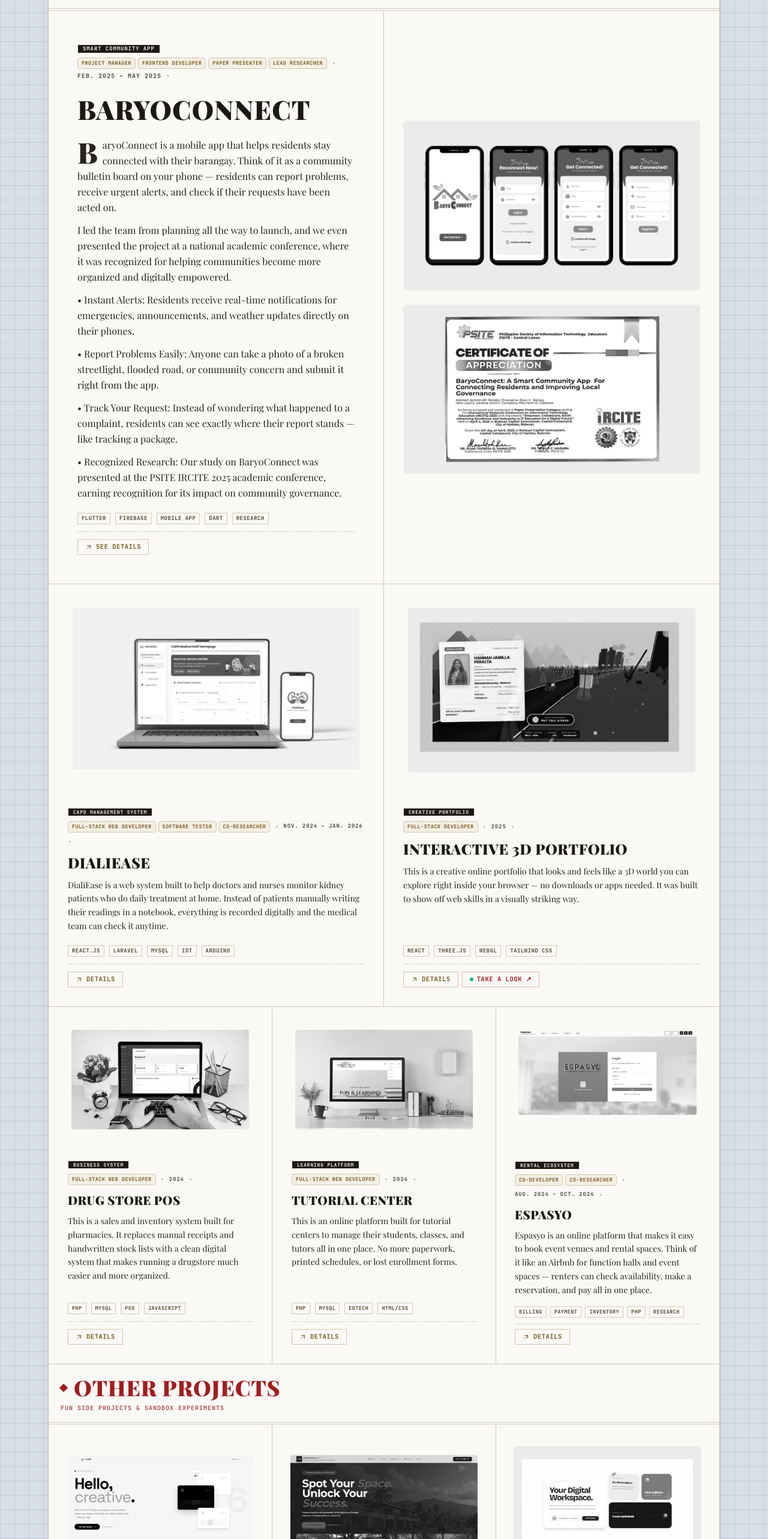
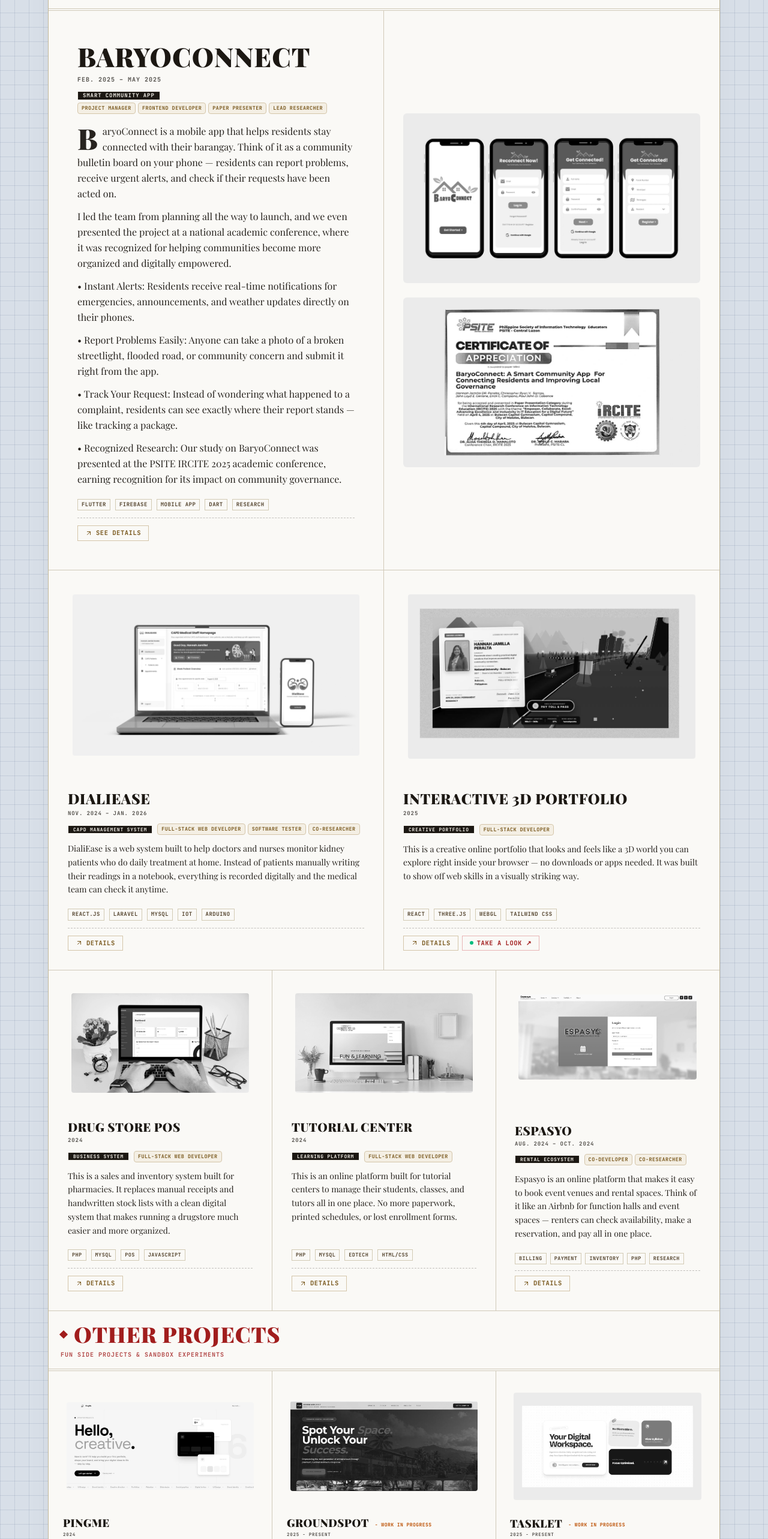
Before and after one commit to Hannahjamilla/hannahperalta-portfolio, a React (Vite) app: page / in a window 1280 px wide. Shown: the part 1635-4201 px from the top of the page at 60% size. Built offline with nearby package versions, Linux system fonts and the light colour scheme; a web font is replaced by a local one.

Commit message:
style: standardize inline WIP status and refine project card layout

```diff
--- a/src/application.tsx
+++ b/src/application.tsx
@@ -38,8 +38,8 @@ const renderRoleChips = (roleStr?: string, dark: boolean = false) => {
 const renderStatusChip = (_status?: string, wip?: boolean, dark: boolean = false) => {
   if (!wip) return null
   return (
-    <span className={`inline-block px-1.5 py-0.5 rounded text-[8px] sm:text-[8.5px] font-mono font-black uppercase tracking-wider border ${t(dark, 'bg-amber-950/40 text-amber-400 border-amber-800/60', 'bg-amber-100 text-amber-800 border-amber-300')}`}>
-      WORK IN PROGRESS
+    <span className={`inline-block ml-2 sm:ml-2.5 text-[0.45em] font-mono font-bold tracking-wider uppercase align-middle ${t(dark, 'text-amber-400', 'text-amber-700')}`}>
+      - WORK IN PROGRESS
     </span>
   )
 }
@@ -288,21 +288,17 @@ export default function App() {
               {/* Mobile: text on top, image stacked below */}
               <div className="grid grid-cols-1 lg:grid-cols-2">
                 <div className={`p-4 md:p-10 lg:p-12 flex flex-col justify-center border-b lg:border-b-0 lg:border-r ${border}`}>
-                  <div className="flex flex-col gap-1.5 mb-4">
+                  <h3 className="text-xl md:text-4xl lg:text-[44px] font-serif font-black uppercase tracking-wide mb-1 group-hover:underline underline-offset-4 decoration-2 decoration-rose-455 leading-tight">
+                    {QUESTS[0].title}
+                    {renderStatusChip(QUESTS[0].status, (QUESTS[0] as any).wip, dark)}
+                  </h3>
+                  {QUESTS[0].period && <div className="text-[10px] font-mono uppercase tracking-widest font-black opacity-75 mb-3">{QUESTS[0].period}</div>}
+                  <div className="flex flex-wrap items-center gap-x-2 gap-y-1 mb-4">
                     {QUESTS[0].badge && (
-                      <div>
                       <span className={`inline-block px-2 py-0.5 text-[9px] font-mono font-black uppercase tracking-widest border border-current ${t(dark, 'bg-zinc-100 text-zinc-900', 'bg-[#1c1813] text-[#F4F1EA]')} leading-none`}>{QUESTS[0].badge}</span>
+                    )}
+                    {renderRoleChips(QUESTS[0].role, dark)}
                   </div>
-                    )}
-                    <div className="flex flex-wrap items-center gap-x-2 gap-y-1 mb-1">
-                      {renderRoleChips(QUESTS[0].role, dark)}
-                      <span className="opacity-40 font-mono text-[10px]">&bull;</span>
-                      <span className="text-[10px] font-mono uppercase tracking-widest font-black opacity-80">{QUESTS[0].period}</span>
-                      <span className="opacity-40 font-mono text-[10px]">&bull;</span>
-                      {renderStatusChip(QUESTS[0].status, (QUESTS[0] as any).wip, dark)}
-                    </div>
-                  </div>
-                  <h3 className="text-xl md:text-4xl lg:text-[44px] font-serif font-black uppercase tracking-wide mb-3 md:mb-5 group-hover:underline underline-offset-4 decoration-2 decoration-rose-455 leading-tight">{QUESTS[0].title}</h3>
                   <div className="font-serif text-sm md:text-base leading-relaxed opacity-95 space-y-3 text-inherit">
                     <p className="first-letter:text-5xl first-letter:font-black first-letter:mr-2 first-letter:float-left first-letter:text-inherit">
                       {QUESTS[0].desc[0]}
@@ -343,6 +339,7 @@ export default function App() {
                 </div>
                 <div className="p-3 md:p-8 flex flex-col justify-center gap-6">
                   <div className="w-full flex justify-center">
+                    <div className="relative">
                       <img
                         src={QUESTS[0].imgs[0]}
                         onClick={() => setLightbox({ imgs: QUESTS[0].imgs, alt: QUESTS[0].title, wip: (QUESTS[0] as any).wip, desc: QUESTS[0].desc, tags: QUESTS[0].tags, link: QUESTS[0].link, role: QUESTS[0].role, status: QUESTS[0].status, period: QUESTS[0].period })}
@@ -350,14 +347,17 @@ export default function App() {
                         loading="lazy"
                       />
                     </div>
+                  </div>
                   {QUESTS[0].imgs[1] && (
                     <div className="w-full flex justify-center">
+                      <div className="relative">
                         <img
                           src={QUESTS[0].imgs[1]}
                           onClick={() => setLightbox({ imgs: QUESTS[0].imgs, alt: QUESTS[0].title, wip: (QUESTS[0] as any).wip, desc: QUESTS[0].desc, tags: QUESTS[0].tags, link: QUESTS[0].link, role: QUESTS[0].role, status: QUESTS[0].status, period: QUESTS[0].period })}
                           className="max-w-full h-auto max-h-[320px] object-contain cursor-pointer transition-all duration-[2s] rounded-md grayscale group-hover:scale-[1.03] group-hover:grayscale-0 group-active:grayscale-0 active:grayscale-0"
                           loading="lazy"
                         />
+                      </div>
                     </div>
                   )}
                 </div>
@@ -374,10 +374,8 @@ export default function App() {
                     <span className="w-2 h-2 bg-current rotate-45 opacity-80 shrink-0" />
                     <span className={`text-[11px] font-mono font-black uppercase tracking-[0.22em] ${accentBurgundy}`}>Capstone Project</span>
                   </div>
-
-                   {/* Two images side by side */}
                   <div className="grid grid-cols-2 gap-2 mb-4">
-                    <div className="aspect-[4/3] overflow-hidden rounded flex items-center justify-center">
+                    <div className="aspect-[4/3] overflow-hidden rounded flex items-center justify-center relative">
                       <img
                         src={QUESTS[1].imgs[0]}
                         onClick={() => setLightbox({ imgs: QUESTS[1].imgs, alt: QUESTS[1].title, wip: (QUESTS[1] as any).wip, desc: QUESTS[1].desc, tags: QUESTS[1].tags, link: QUESTS[1].link, role: QUESTS[1].role, status: QUESTS[1].status, period: QUESTS[1].period })}
@@ -399,19 +397,17 @@ export default function App() {
 
                   {/* Text content */}
                   <div>
+                    <h3 className="text-xl font-serif font-black uppercase tracking-wide leading-tight mb-1 group-hover:underline underline-offset-4 decoration-2">
+                      {QUESTS[1].title}
+                      {renderStatusChip(QUESTS[1].status, (QUESTS[1] as any).wip, dark)}
+                    </h3>
+                    {QUESTS[1].period && <div className="text-[8px] font-mono uppercase tracking-widest font-black opacity-75 mb-2">{QUESTS[1].period}</div>}
+                    <div className="flex flex-wrap items-center gap-1.5 mb-2">
                       {QUESTS[1].badge && (
-                      <div className="mb-1.5">
                         <span className={`inline-block px-2 py-0.5 text-[8px] font-mono font-black uppercase tracking-widest border border-current ${t(dark, 'bg-zinc-100 text-zinc-900', 'bg-[#1c1813] text-[#F4F1EA]')} leading-none`}>{QUESTS[1].badge}</span>
+                      )}
+                      {renderRoleChips(QUESTS[1].role, dark)}
                     </div>
-                    )}
-                    <div className="flex flex-wrap items-center gap-1.5 mb-2">
-                      {renderRoleChips(QUESTS[1].role, dark)}
-                      <span className="opacity-40 font-mono text-[9px]">•</span>
-                      <span className="text-[8px] font-mono font-black uppercase tracking-widest opacity-60">{QUESTS[1].period}</span>
-                      <span className="opacity-40 font-mono text-[9px]">•</span>
-                      {renderStatusChip(QUESTS[1].status, (QUESTS[1] as any).wip, dark)}
-                    </div>
-                    <h3 className="text-xl font-serif font-black uppercase tracking-wide leading-tight mb-2 group-hover:underline underline-offset-4 decoration-2">{QUESTS[1].title}</h3>
                     <p className="font-serif text-sm leading-relaxed opacity-85">{QUESTS[1].desc[0]}</p>
                   </div>
                 </div>
@@ -459,7 +455,7 @@ export default function App() {
                     className={`p-3 border-b border-r [&:nth-child(2n)]:border-r-0 ${border} group ${t(dark, 'hover:bg-[#202020]', 'hover:bg-[#ebe5d5]')} transition-colors flex flex-col justify-between h-full`}
                   >
                     <div>
-                      <div className="aspect-[16/10] w-full overflow-hidden rounded mb-2">
+                      <div className="aspect-[16/10] w-full overflow-hidden rounded mb-2 relative">
                         <img
                           src={q.imgs[0]}
                           onClick={() => setLightbox({ imgs: q.imgs, alt: q.title, wip: (q as any).wip, desc: q.desc, tags: q.tags, link: q.link, role: q.role, status: q.status, period: q.period })}
@@ -467,18 +463,17 @@ export default function App() {
                           loading="lazy"
                         />
                       </div>
+                      <h3 className="text-xs font-serif font-black uppercase tracking-wide leading-tight mt-0.5 mb-0.5 group-hover:underline">
+                        {q.title}
+                        {renderStatusChip(q.status, (q as any).wip, dark)}
+                      </h3>
+                      {q.period && <div className="text-[7px] font-mono uppercase tracking-widest font-black opacity-75 mb-1">{q.period}</div>}
+                      <div className="flex flex-wrap items-center gap-1 mb-1">
                         {q.badge && (
-                        <div className="mb-1 mt-1.5">
                           <span className={`inline-block px-1.5 py-0.5 text-[6.5px] font-mono font-black uppercase tracking-widest border border-current ${t(dark, 'bg-zinc-100 text-zinc-900', 'bg-[#1c1813] text-[#F4F1EA]')} leading-none`}>{q.badge}</span>
+                        )}
+                        {renderRoleChips(q.role, dark)}
                       </div>
-                      )}
-                      <div className="flex flex-wrap items-center gap-1 mb-1">
-                        {renderRoleChips(q.role, dark)}
-                        {q.period && <><span className="opacity-40 font-mono text-[8px]">&bull;</span><span className="text-[7px] font-mono font-black uppercase tracking-widest opacity-70">{q.period}</span></>}
-                        <span className="opacity-40 font-mono text-[8px]">&bull;</span>
-                        {renderStatusChip(q.status, (q as any).wip, dark)}
-                      </div>
-                      <h3 className="text-xs font-serif font-black uppercase tracking-wide leading-tight mt-0.5 group-hover:underline">{q.title}</h3>
                     </div>
 
                     <div className="mt-3.5 pt-2.5 border-t border-dashed border-current/25 flex items-center justify-between gap-1 text-[8.5px] font-mono font-bold uppercase tracking-widest">
@@ -523,19 +518,17 @@ export default function App() {
                         loading="lazy"
                       />
                     </div>
+                    <h3 className="text-2xl font-serif font-black uppercase tracking-wide mb-1 group-hover:underline underline-offset-4 decoration-2 leading-tight">
+                      {q.title}
+                      {renderStatusChip(q.status, (q as any).wip, dark)}
+                    </h3>
+                    {q.period && <div className="text-[9px] font-mono uppercase tracking-widest font-black opacity-75 mb-2.5">{q.period}</div>}
+                    <div className="flex flex-wrap items-center gap-2 mb-3">
                       {q.badge && (
-                      <div className="mb-1.5">
                         <span className={`inline-block px-2 py-0.5 text-[8px] font-mono font-black uppercase tracking-widest border border-current ${t(dark, 'bg-zinc-100 text-zinc-900', 'bg-[#1c1813] text-[#F4F1EA]')} leading-none`}>{q.badge}</span>
+                      )}
+                      {renderRoleChips(q.role, dark)}
                     </div>
-                    )}
-                    <div className="flex flex-wrap items-center gap-2 mb-3">
-                      {renderRoleChips(q.role, dark)}
-                      <span className="opacity-40 font-mono text-[10px]">&bull;</span>
-                      <span className="text-[9px] font-mono uppercase tracking-widest font-black opacity-80">{q.period}</span>
-                      <span className="opacity-40 font-mono text-[10px]">&bull;</span>
-                      {renderStatusChip(q.status, (q as any).wip, dark)}
-                    </div>
-                    <h3 className="text-2xl font-serif font-black uppercase tracking-wide mb-3 group-hover:underline underline-offset-4 decoration-2 leading-tight">{q.title}</h3>
                     <p className="font-serif text-sm leading-relaxed opacity-95 flex-1">{q.desc[0]}</p>
                   </div>
                   <div className="mt-5">
@@ -589,22 +582,19 @@ export default function App() {
                             loading="lazy"
                           />
                         </div>
-
                           <div className="flex flex-col h-full justify-between">
                             <div>
+                              <h3 className="text-xl font-serif font-black uppercase tracking-wide mb-1 group-hover:underline underline-offset-4 decoration-2 leading-tight">
+                                {q.title}
+                                {renderStatusChip(q.status, (q as any).wip, dark)}
+                              </h3>
+                            {q.period && <div className="text-[9px] font-mono uppercase tracking-widest font-black opacity-75 mb-2.5">{q.period}</div>}
+                            <div className="flex flex-wrap items-center gap-2 mb-3">
                               {q.badge && (
-                              <div className="mb-1.5">
                                 <span className={`inline-block px-2 py-0.5 text-[8px] font-mono font-black uppercase tracking-widest border border-current ${t(dark, 'bg-zinc-100 text-zinc-900', 'bg-[#1c1813] text-[#F4F1EA]')} leading-none`}>{q.badge}</span>
+                              )}
+                              {renderRoleChips(q.role, dark)}
                             </div>
-                            )}
-                            <div className="flex flex-wrap items-center gap-2 mb-3">
-                              {renderRoleChips(q.role, dark)}
-                              <span className="opacity-40 font-mono text-[10px]">&bull;</span>
-                              <span className="text-[9px] font-mono uppercase tracking-widest font-black opacity-80">{q.period}</span>
-                              <span className="opacity-40 font-mono text-[10px]">&bull;</span>
-                              {renderStatusChip(q.status, (q as any).wip, dark)}
-                            </div>
-                            <h3 className="text-xl font-serif font-black uppercase tracking-wide mb-3 group-hover:underline underline-offset-4 decoration-2 leading-tight">{q.title}</h3>
                             <p className="font-serif text-sm leading-relaxed opacity-95">{q.desc[0]}</p>
                           </div>
 
@@ -651,19 +641,17 @@ export default function App() {
                             loading="lazy"
                           />
                         </div>
+                        <h3 className="text-xl font-serif font-black uppercase tracking-wide mb-1 group-hover:underline underline-offset-4 decoration-2 leading-tight">
+                          {q.title}
+                          {renderStatusChip(q.status, (q as any).wip, dark)}
+                        </h3>
+                        {q.period && <div className="text-[9px] font-mono uppercase tracking-widest font-black opacity-75 mb-2.5">{q.period}</div>}
+                        <div className="flex flex-wrap items-center gap-2 mb-3">
                           {q.badge && (
-                          <div className="mb-1.5">
                             <span className={`inline-block px-2 py-0.5 text-[8px] font-mono font-black uppercase tracking-widest border border-current ${t(dark, 'bg-zinc-100 text-zinc-900', 'bg-[#1c1813] text-[#F4F1EA]')} leading-none`}>{q.badge}</span>
+                          )}
+                          {renderRoleChips(q.role, dark)}
                         </div>
-                        )}
-                        <div className="flex flex-wrap items-center gap-2 mb-3">
-                          {renderRoleChips(q.role, dark)}
-                          <span className="opacity-40 font-mono text-[10px]">&bull;</span>
-                          <span className="text-[9px] font-mono uppercase tracking-widest font-black opacity-80">{q.period}</span>
-                          <span className="opacity-40 font-mono text-[10px]">&bull;</span>
-                          {renderStatusChip(q.status, (q as any).wip, dark)}
-                        </div>
-                        <h3 className="text-xl font-serif font-black uppercase tracking-wide mb-3 group-hover:underline underline-offset-4 decoration-2 leading-tight">{q.title}</h3>
                         <p className="font-serif text-sm leading-relaxed opacity-95 flex-1">{q.desc[0]}</p>
                       </div>
                       <div className="mt-5">
@@ -734,13 +722,14 @@ export default function App() {
                               />
                             </div>
                             <div className="flex-1 flex flex-col justify-center md:block">
-                              <div className="flex flex-wrap items-center gap-2 mb-1 md:mb-2">
+                              <h3 className="text-sm md:text-lg font-serif font-black uppercase tracking-wide mb-0.5 leading-tight group-hover:underline underline-offset-4 decoration-2 transition-colors">
+                                {p.title}
+                                {renderStatusChip(p.status, p.wip, dark)}
+                              </h3>
+                              {p.period && <div className="text-[7.5px] font-mono uppercase tracking-widest font-black opacity-75 mb-1.5 md:mb-2">{p.period}</div>}
+                              <div className="flex flex-wrap items-center gap-2 mb-1.5 md:mb-2.5">
                                 {renderRoleChips(p.role, dark)}
-                                {p.period && <><span className="opacity-40 font-mono text-[9px]">&bull;</span><span className="text-[8px] font-mono font-bold uppercase tracking-widest opacity-70">{p.period}</span></>}
-                                <span className="opacity-40 font-mono text-[9px]">&bull;</span>
-                                {renderStatusChip(p.status, p.wip, dark)}
                               </div>
-                              <h3 className="text-sm md:text-lg font-serif font-black uppercase tracking-wide mb-1 md:mb-2 leading-tight group-hover:underline underline-offset-4 decoration-2 transition-colors">{p.title}</h3>
                               <p className={`text-xs md:text-sm font-serif leading-relaxed ${muted} line-clamp-2 md:line-clamp-none`}>{p.desc[0]}</p>
                             </div>
                           </div>
@@ -786,14 +775,16 @@ export default function App() {
                               />
                             </div>
 
+                            <h3 className="text-sm md:text-lg font-serif font-black uppercase tracking-wide mb-0.5 leading-tight group-hover:underline underline-offset-4 decoration-2 transition-colors">
+                              {p.title}
+                              {renderStatusChip(p.status, p.wip, dark)}
+                            </h3>
+
+                            {p.period && <div className="text-[7.5px] font-mono uppercase tracking-widest font-black opacity-75 mb-1.5 md:mb-2">{p.period}</div>}
+
                             <div className="flex flex-wrap items-center gap-2 mb-2">
                               {renderRoleChips(p.role, dark)}
-                              {p.period && <><span className="opacity-40 font-mono text-[9px]">&bull;</span><span className="text-[8px] font-mono font-bold uppercase tracking-widest opacity-70">{p.period}</span></>}
-                              <span className="opacity-40 font-mono text-[9px]">&bull;</span>
-                              {renderStatusChip(p.status, p.wip, dark)}
                             </div>
-
-                            <h3 className="text-sm md:text-lg font-serif font-black uppercase tracking-wide mb-1.5 md:mb-2 leading-tight group-hover:underline underline-offset-4 decoration-2 transition-colors">{p.title}</h3>
 
                             <p className={`text-xs md:text-sm font-serif leading-relaxed ${muted}`}>{p.desc[0]}</p>
                           </div>
@@ -817,7 +808,7 @@ export default function App() {
                                   target="_blank"
                                   rel="noopener noreferrer"
                                   onClick={e => e.stopPropagation()}
-                                  className={`cursor-pointer inline-flex items-center gap-1.5 px-2 py-0.5 sm:px-2.5 sm:py-1 rounded-none text-[8.5px] sm:text-[10px] font-mono font-bold uppercase tracking-wider border whitespace-nowrap shrink-0 transition-all duration-150 ${t(dark, 'border-[#7d373f] text-[#ff9999] hover:bg-[#7d373f] hover:text-[#1c1813]', 'border-[#e8b5b5] text-[#a11d1d] hover:bg-[#a11d1d] hover:text-white')}`}
+                                  className={`cursor-pointer inline-flex items-center gap-1.5 px-2.5 py-0.5 sm:px-2.5 sm:py-1 rounded-none text-[8.5px] sm:text-[10px] font-mono font-bold uppercase tracking-wider border whitespace-nowrap shrink-0 transition-all duration-150 ${t(dark, 'border-[#7d373f] text-[#ff9999] hover:bg-[#7d373f] hover:text-[#1c1813]', 'border-[#e8b5b5] text-[#a11d1d] hover:bg-[#a11d1d] hover:text-white')}`}
                                 >
                                   <span className="w-1.5 h-1.5 rounded-full bg-emerald-500 animate-pulse shrink-0" />
                                   <span className="sm:hidden">VISIT ↗</span>
--- /dev/null
+++ b/src/components/ui/detail-modal.tsx
@@ -0,0 +1,6 @@
+import type { DetailData } from '../../types'
+
+export function DetailModal({ data }: { data: DetailData | null; onClose?: () => void }) {
+  if (!data) return null
+  return null
+}
--- a/src/data/constants.ts
+++ b/src/data/constants.ts
@@ -201,7 +201,7 @@ export const PERSONAL: { title: string, desc: string[], tags: string[], link?: s
   {
     title: 'Tasklet',
     role: 'Full-Stack Developer',
-    period: '2025',
+    period: '2025 - Present',
     status: 'COMPLETE',
     wip: true,
     desc: [
```
Also changed, not shown: src/components/ui/lightbox.tsx (+16 -0 lines). Lines whose indentation alone changed are shown as unchanged.
